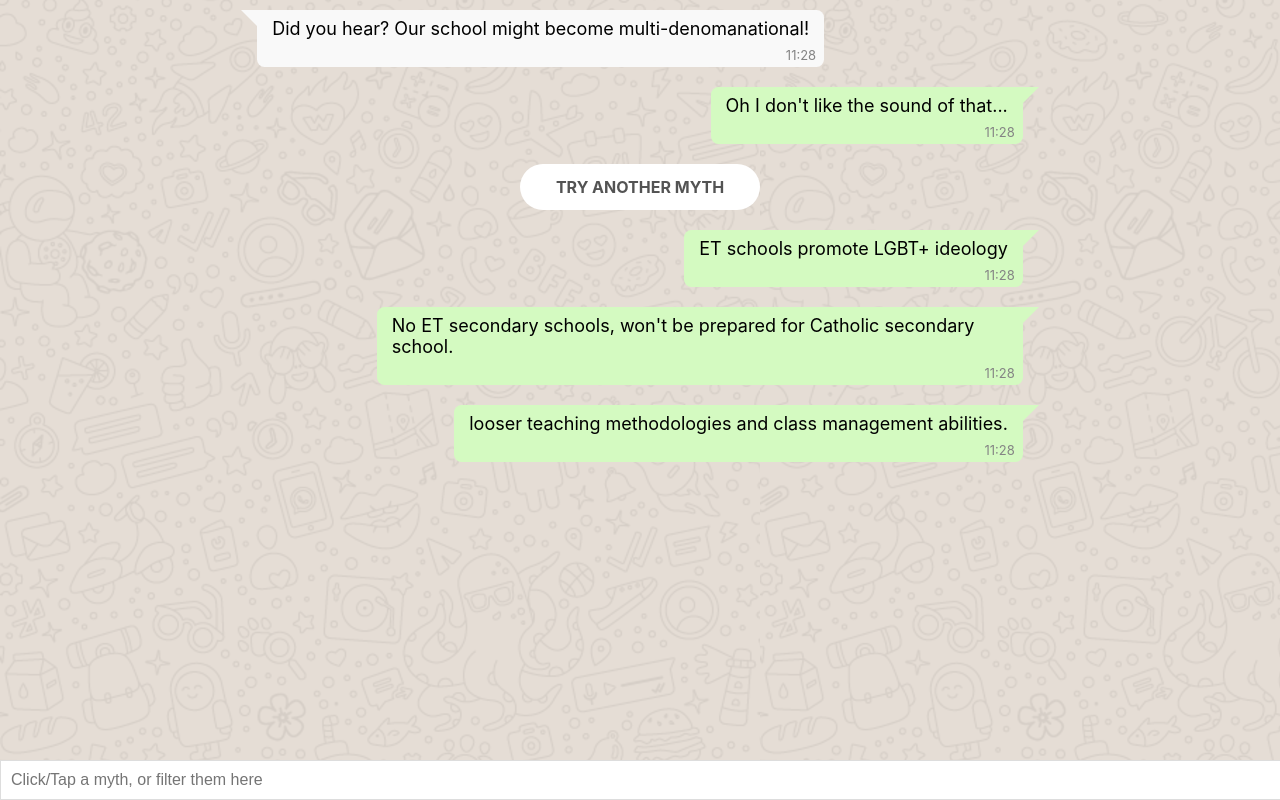
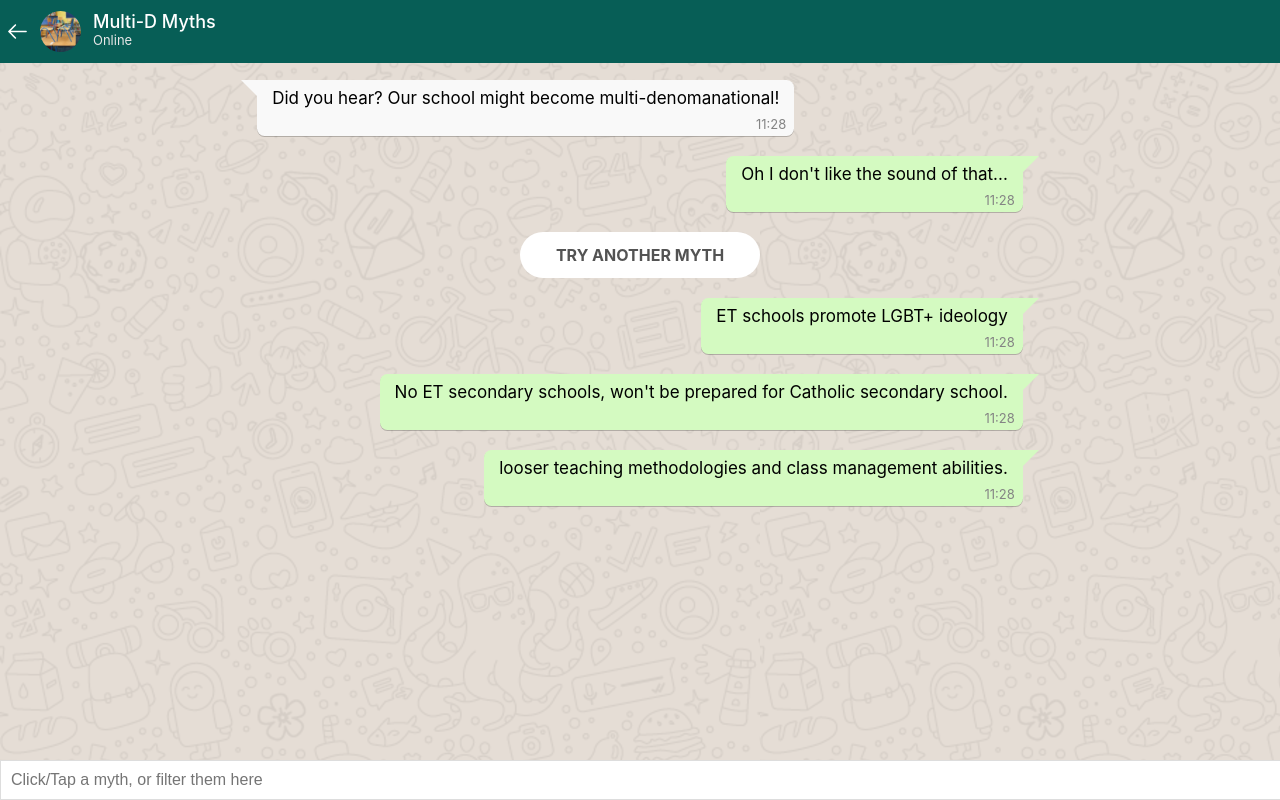
Before and after one commit to D4RKONION/multi-d-myths, a React (Create React App) app: page / in a window 1280 px wide. Built offline with nearby package versions, Linux system fonts and the light colour scheme.

Commit message:
Added a basic Contact Bar

```diff
--- a/src/App.js
+++ b/src/App.js
@@ -4,6 +4,7 @@ import SearchBar from './js/components/SearchBar';
 import React, { useEffect, useState } from 'react';
 import ResponseOptions from './js/components/ResponseOptions';
 import MYTHS from './js/constants/Myths';
+import ContactBar from './js/components/ContactBar';
 
 const App = () => {
 
@@ -33,7 +34,9 @@ useEffect(() => {
 
   return (
     <div className="App">
+      <ContactBar
 
+      />
       <div className="Conversation">
 
         <SpeechBubble
--- a/src/App.scss
+++ b/src/App.scss
@@ -18,7 +18,7 @@
   flex-direction: column;
   margin-bottom: 50px;
   max-width: 55em;
-  margin: 0 auto 50px;
+  margin: 7px auto 50px;
 
   #ResponseInstructions {
     background: white;
--- /dev/null
+++ b/src/js/components/ContactBar.jsx
@@ -0,0 +1,19 @@
+import '../../scss/components/ContactBar.scss';
+import LeftArrow from '../../images/left-arrow.svg';
+import FriendAvatar from '../../images/friend.png';
+
+const ContactBar = () => {
+  return(
+    <div className="ContactBar">
+      <img src={LeftArrow} className="leftArrow" alt="Back Button" />
+      <img src={FriendAvatar} className="avatar" alt="Friend's Avatar" />
+      <div>
+        <h1>Multi-D Myths</h1>
+        <p>Online</p>
+      </div>
+
+    </div>
+  )
+}
+
+export default ContactBar;
--- /dev/null
+++ b/src/scss/components/ContactBar.scss
@@ -0,0 +1,35 @@
+.ContactBar {
+  background: #075e56;
+  color: white;
+  margin: 0;
+  display: flex;
+  padding: 11px 0;
+  position: sticky;
+  top: 0;
+  z-index: 100;
+
+  h1 {
+    margin: 0;
+    font-size: 18px;
+    font-weight: 500;
+    text-align: left;
+  }
+
+  p {
+    font-size: 13px;
+    margin: 0;
+    text-align: left;
+    color: #e7e7e7;
+  }
+
+  .leftArrow {
+    width: 25px;
+    filter: invert(100%) sepia(100%) saturate(0%) hue-rotate(148deg) brightness(101%) contrast(103%);
+    margin: 0 5px;
+  }
+  .avatar {
+    border-radius: 75px;
+    height: 41px;
+    margin: 0 12px 0 5px;
+  }
+}
--- a/src/scss/components/SpeechBubble.scss
+++ b/src/scss/components/SpeechBubble.scss
@@ -12,11 +12,12 @@
   padding: 8px 15px 28px;
   margin: 10px 6.5%;
   max-width: 70%;
-  font-size: 18px;
+  font-size: 17px;
   position: relative;
   flex: 0 0 auto;
   text-align: left;
   white-space: pre-line;
+  box-shadow: 0 1px .5px #00000038;
 
   &::before {
     content: "";
```
Also changed, not shown: src/images/friend.png (added), src/images/left-arrow.svg (added).
